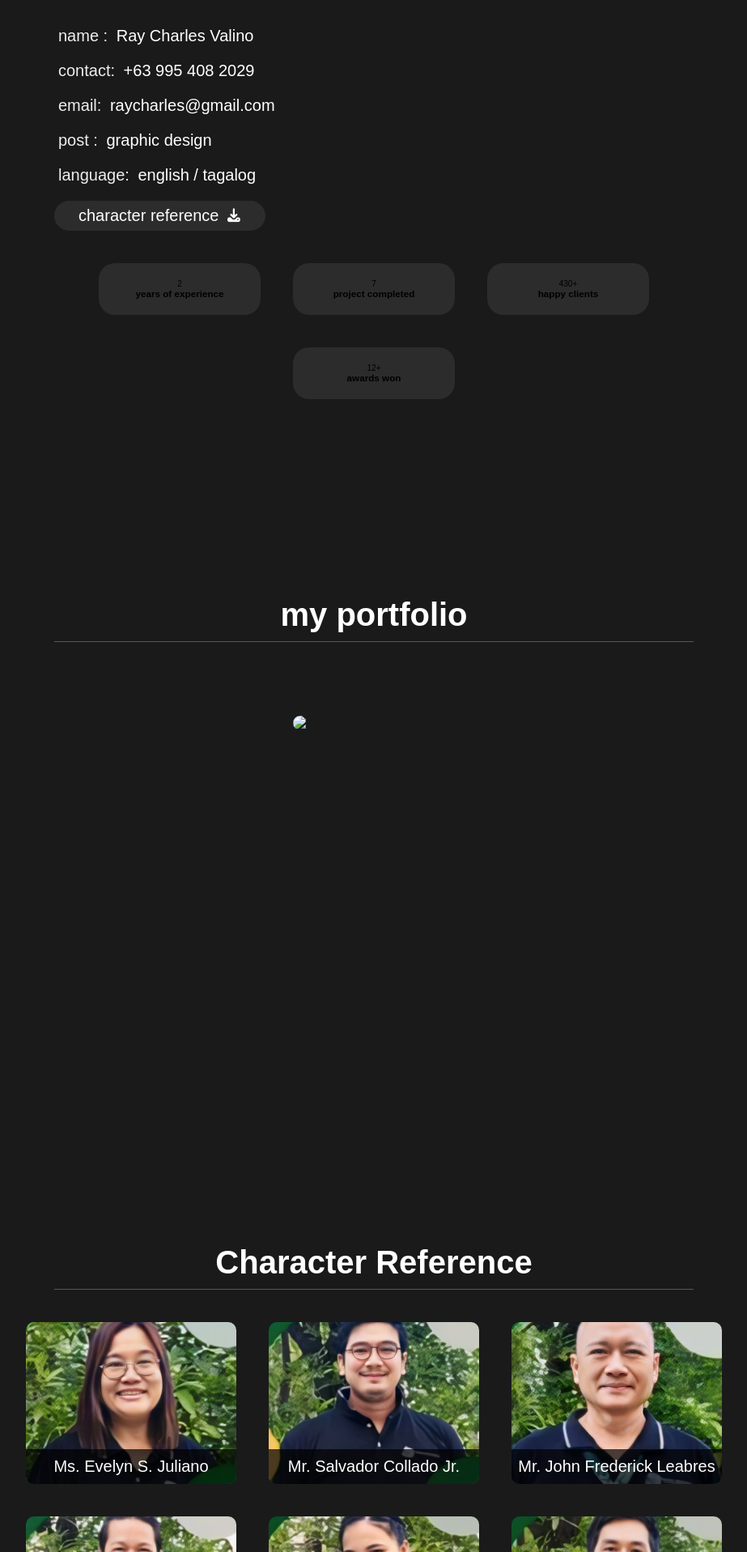
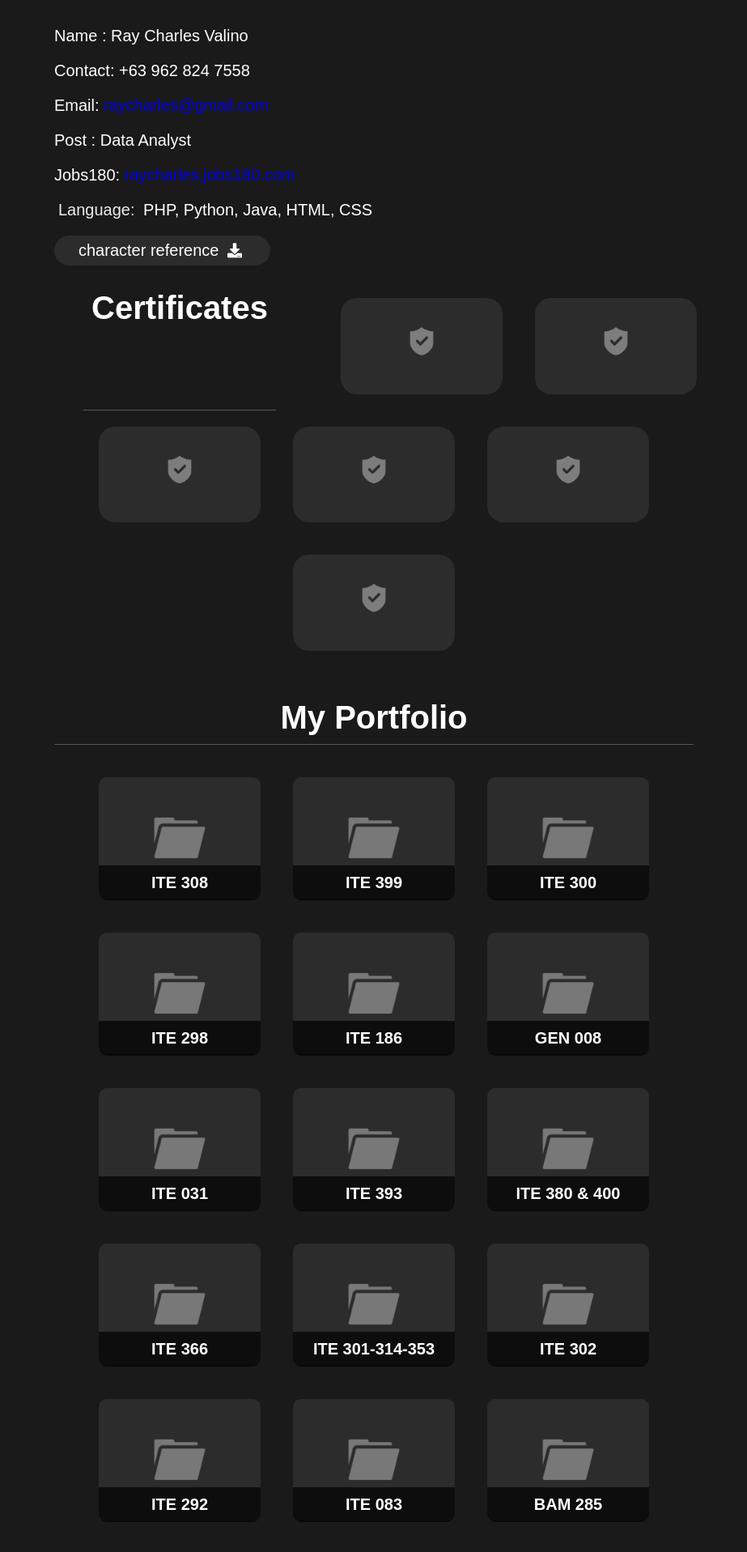
Before and after one commit to snow-ming/charlie, a plain HTML site: page index.html in a window 1280 px wide. Shown: the part 883-2800 px from the top of the page at 81% size, without its empty margins (353-1276 px from the left). Drawn offline with nearby package versions, Linux system fonts and the light colour scheme; files whose address does not match are found by name.

Commit message:
Update index.html

```diff
--- a/index.html
+++ b/index.html
@@ -4,7 +4,7 @@
     <meta charset="UTF-8">
     <meta name="viewport" content="width=device-width, initial-scale=1.0">
     <title>Document</title>
-    <link rel="stylesheet" href="https://cdnjs.cloudfare.com/ajax/libs/font-awesome/5.15.2/css/all.min.css">
+    <link rel="stylesheet" href="https://cdnjs.cloudflare.com/ajax/libs/font-awesome/5.15.2/css/all.min.css">
     <link rel="stylesheet" href="css.css">
 </head>
 <body>
@@ -12,7 +12,7 @@
         <div class="user">
             <img src="ikaw.png" alt="">
             <h3 class="name"> Ray Charles Valino </h3>
-            <p class="post"> Graphic Designer </p>
+            <p class="post"> Data Analyst </p>
         </div>
         <nav class="navbar">
             <ul>
@@ -27,61 +27,136 @@
     <section class="home" id="home">
         <h3> HI THERE </h3>
         <h1> I'M <span> Ray Charles Valino </span></h1>
-        <p>I'm an IT student with a passion for graphic design. I love blending creativity and technology to create visually captivating designs. Excited to learn and grow as a designer!
-        </p>
+        <p>I'm an IT student with a passion for data analysis. I love blending creativity and technology to uncover insights and tell compelling stories through data. I'm excited to learn and grow as a data analyst!</p>
         <a href="#about"><button class="btn"> about me <i class="fas fa-user"></i></button></a>
     </section>
     <section class="about" id="about">
-        <h1 class="heading"> <span>about</span> me </h1>
+        <h1 class="heading"> <span>About</span> Me </h1>
         <div class="row">
             <div class="info">
-                <h3> <span> name : </span> Ray Charles Valino </h3>
-                <h3> <span> contact: </span> +63 995 408 2029 </h3>
-                <h3> <span> email: </span> raycharles@gmail.com </h3>
-                <h3> <span> post : </span> graphic design </h3>
-                <h3> <span> language: </span> english / tagalog </h3>
-                <a href="#education"><button class="btn"> character reference <i class="fas fa-download"></i> </button></a>
+                <h3> Name : Ray Charles Valino </h3>
+                <h3> Contact: +63 962 824 7558 </h3>
+                <h3> Email: <a href="mailto:raycharlesvalino1993@gmail.com">raycharles@gmail.com</a></h3>
+                <h3> Post : Data Analyst </h3>
+                <h3> Jobs180: <a href="https://raycharles.jobs180.com">raycharles.jobs180.com</a></h3>
+                <h3> <span> Language: </span> PHP, Python, Java, HTML, CSS </h3>
+                <a href="#cr"><button class="btn"> character reference <i class="fas fa-download"></i> </button></a>
             </div>
             <div class="counter">
+                <h1 class="heading"> <span>Certificates</span> </h1>
                 <div class="box">
-                    <span>2</span>
-                    <h3>years of experience</h3>
+                    <a href="certificate1.jpg">
+                        <img src="badge.jpg" alt="NCII Tesda CSS">
+                        <div class="overlay">
+                            <h3>NCII Tesda CSS</h3>
+                        </div>
+                    </a>
                 </div>
                 <div class="box">
-                    <span>7</span>
-                    <h3>project completed</h3>
+                    <a href="certificate2.jpg">
+                        <img src="badge.jpg" alt="COC for Intro to CSS">
+                        <div class="overlay">
+                            <h3>COC for Intro to CSS</h3>
+                        </div>
+                    </a>
                 </div>
                 <div class="box">
-                    <span>430+</span>
-                    <h3>happy clients</h3>
+                    <a href="certificate3.jpg">
+                        <img src="badge.jpg" alt="COC for Installing and Configuring Computer Systems">
+                        <div class="overlay">
+                            <h3>COC for Installing and Configuring Computer Systems</h3>
+                        </div>
+                    </a>
                 </div>
                 <div class="box">
-                    <span>12+</span>
-                    <h3>awards won</h3>
+                    <a href="certificate4.jpg">
+                        <img src="badge.jpg" alt="COC for Setting Up Computer Networks">
+                        <div class="overlay">
+                            <h3>COC for Setting Up Computer Networks</h3>
+                        </div>
+                    </a>
+                </div>
+                <div class="box">
+                    <a href="certificate5.jpg">
+                        <img src="badge.jpg" alt="COC for Setting Up Computer Servers">
+                        <div class="overlay">
+                            <h3>COC for Setting Up Computer Servers</h3>
+                        </div>
+                    </a>
+                </div>
+                <div class="box">
+                    <a href="certificate6.jpg">
+                        <img src="badge.jpg" alt="COC for Maintaining Computer Systems and Networks">
+                        <div class="overlay">
+                            <h3>COC for Maintaining Computer Systems and Networks</h3>
+                        </div>
+                    </a>
                 </div>
             </div>
         </div>
     </section>
     <section class="portfolio" id="portfolio">
-        <h1 class="heading"> my <span> portfolio </span></h1>
+        <h1 class="heading"> My <span> Portfolio </span></h1>
         <div class="box-container">
             <div class="box">
-                <a href="https://netiquette008.wordpress.com/netiquette/"><img src="a.jpg" alt=""></a>
+                <a href="https://drive.google.com/drive/folders/1Nkizhd2y44BLEbUB9vhKt7Nf-VaWgAj9?usp=sharing"><img src="folder.jpg" alt="ITE 308"></a>
+                <h3>ITE 308</h3>
             </div>
             <div class="box">
-                <a href="img2.png"><img src="b.jpg" alt=""></a>
+                <a href="https://drive.google.com/drive/folders/1Q7eJI4sO7slITucrsITdUurs7UGSLdgA?usp=drive_link"><img src="folder.jpg" alt="ITE 399"></a>
+                <h3>ITE 399</h3>
             </div>
             <div class="box">
-                <img src="c.jpg" alt="">
+                <a href="https://drive.google.com/drive/folders/15fktB84J02TDXFa5d-0PwUaofai3YxfT?usp=drive_link"><img src="folder.jpg" alt="ITE 300"></a>
+                <h3>ITE 300</h3>
             </div>
             <div class="box">
-                <a href="img5.png"><img src="d.jpg" alt=""></a>
+                <a href="https://drive.google.com/drive/folders/1EVvye5ueLH4borF69j65Rf50UOzmULla?usp=drive_link"><img src="folder.jpg" alt="ITE 298"></a>
+                <h3>ITE 298</h3>
             </div>
             <div class="box">
-                <img src="e.jpg">
+                <a href="https://drive.google.com/drive/folders/1Q71iVhSNw0rNoDLdytyOhuXX9TnwRiGI?usp=drive_link"><img src="folder.jpg" alt="ITE 186"></a>
+                <h3>ITE 186</h3>
             </div>
             <div class="box">
-                <a href="img4.png"><img src="f.jpg" alt=""></a>
+                <a href="https://drive.google.com/drive/folders/1Q3AybP3CJ9ckK36xsSQHqOWiOkXcXmrh?usp=drive_link"><img src="folder.jpg" alt="GEN 008"></a>
+                <h3>GEN 008</h3>
+            </div>
+            <div class="box">
+                <a href="https://drive.google.com/drive/folders/1CU_P7SuJyoG8clztdUR972eiinLysKJ-?usp=drive_link"><img src="folder.jpg" alt="ITE 031"></a>
+                <h3>ITE 031</h3>
+            </div>
+            <div class="box">
+                <a href="https://drive.google.com/drive/folders/10dQWpt-y6_o79NHSaE6eHJu1ajn7SZFM?usp=drive_link"><img src="folder.jpg" alt="ITE 393"></a>
+                <h3>ITE 393</h3>
+            </div>
+            <div class="box">
+                <a href="https://drive.google.com/drive/folders/1ldpBqizV68401qRJk9GkRN7AGOLaYtXi?usp=drive_link"><img src="folder.jpg" alt="ITE 380 & 400"></a>
+                <h3>ITE 380 & 400</h3>
+            </div>
+            <div class="box">
+                <a href="https://drive.google.com/drive/folders/1OQFOCSaMtUisafc_V3tDe-1_ksm_82Si?usp=drive_link"><img src="folder.jpg" alt="ITE 366"></a>
+                <h3>ITE 366</h3>
+            </div>
+            <div class="box">
+                <a href="https://drive.google.com/drive/folders/1SZhnMI9EY2Jdj-4NQIi8GfEovywRAyf2?usp=drive_link"><img src="folder.jpg" alt="ITE 301-314-353"></a>
+                <h3>ITE 301-314-353</h3>
+            </div>
+            <div class="box">
+                <a href="https://drive.google.com/drive/folders/1RQb4aVgbZXBDcLsvNryrShogtYcS1XBG?usp=drive_link"><img src="folder.jpg" alt="ITE 302"></a>
+                <h3>ITE 302</h3>
+            </div>
+            <div class="box">
+                <a href="https://drive.google.com/drive/folders/1GO1yacdMDxI9BrI6inQlwbUjow2EAtYO?usp=drive_link"><img src="folder.jpg" alt="ITE 292"></a>
+                <h3>ITE 292</h3>
+            </div>
+            <div class="box">
+                <a href="https://drive.google.com/drive/folders/1qe2l2PAzeuWKZ4bxoaOu1ssjT-YVidTO?usp=drive_link"><img src="folder.jpg" alt="ITE 083"></a>
+                <h3>ITE 083</h3>
+            </div>
+            <div class="box">
+                <a href="https://drive.google.com/drive/folders/1fNdu-HibQ-kTryI6qSP-e2ry8Rb91swM?usp=drive_link"><img src="folder.jpg" alt="BAM 285"></a>
+                <h3>BAM 285</h3>
             </div>
         </div>
     </section>
@@ -109,7 +184,7 @@
                 <h3> Ms. Aira Lucero </h3>
             </div>
             <div class="box">
-                <img src="emman.jpg">
+                <img src="emman.jpg" alt="">
                 <h3> Mr. Emmanuel Cacho </h3>
             </div>
             <div class="box">
@@ -122,13 +197,7 @@
             </div>
         </div>
     </section>
-    <a href="https://Raycharles.jobs180.com" class="btn">raycharles.jobs180.com <i class="fas fa-arrow-up"></i></a>
-
-    <a href="#home" class="top">
-        <img src="scroll-top-img.png" alt="">
-    </a>
-
-    <script src="https://cdnjs.cloudfare.com/ajax/libs/jquery/3.6.0/jquery.min.js"></script>
+    <script src="https://cdnjs.cloudflare.com/ajax/libs/jquery/3.6.0/jquery.min.js"></script>
     <script src="js/script.js"></script>
 </body>
 </html>
```
